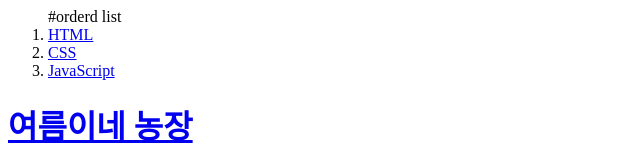
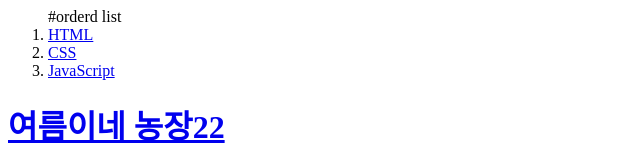
Before and after one commit to chobo-coder/summerfarm_web, a plain HTML site: page web1.html in a window 1280 px wide. Shown: the top 166 px of the page, 0-640 px from the left. Drawn offline with Linux system fonts and the light colour scheme.

Commit message:
2번쨰 리비전

```diff
--- a/web1.html
+++ b/web1.html
@@ -10,7 +10,7 @@
     <meta charset="utf-8">
   </head>
   <body>
-    <h1>여름이네 농장</h1>
+    <h1>여름이네 농장22</h1>
     <p><u><strong><a href="https://www.naver.com/" target = "_blank" tltle ="html5">새콤달콤 여름이네 감귤농장</a>에서 이번엔 한라봉으로 돌아왔습니다.</u></strong> 감귤 Season 때 많은 분들이
     <br>구매해 주셔서 조기 판매를 달성했습니다. 저번 감귤과 마찬가지로 이번 한라봉도
     <br>좋은 당도와 산도를 가지고 있어서 주변 지인 선물 혹은 가족 끼리 먹기에도 너무 좋아요.
```
